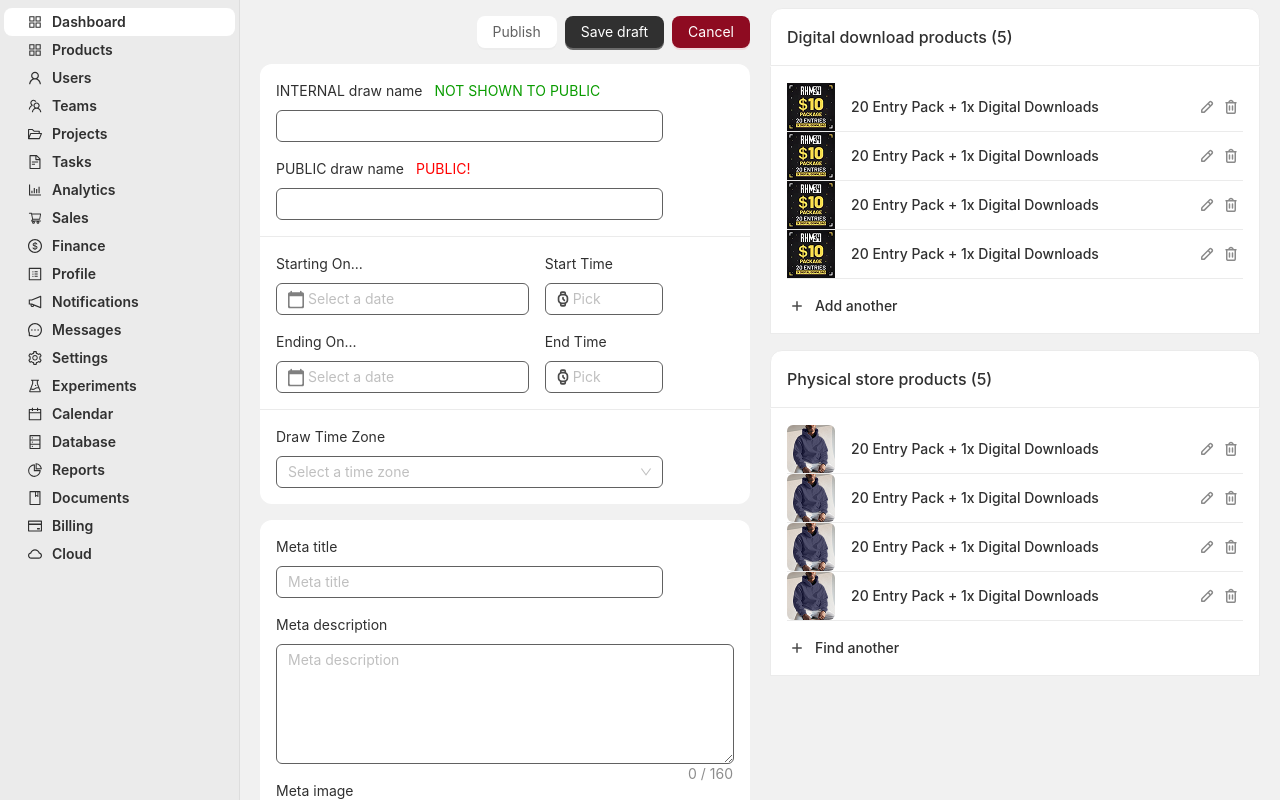
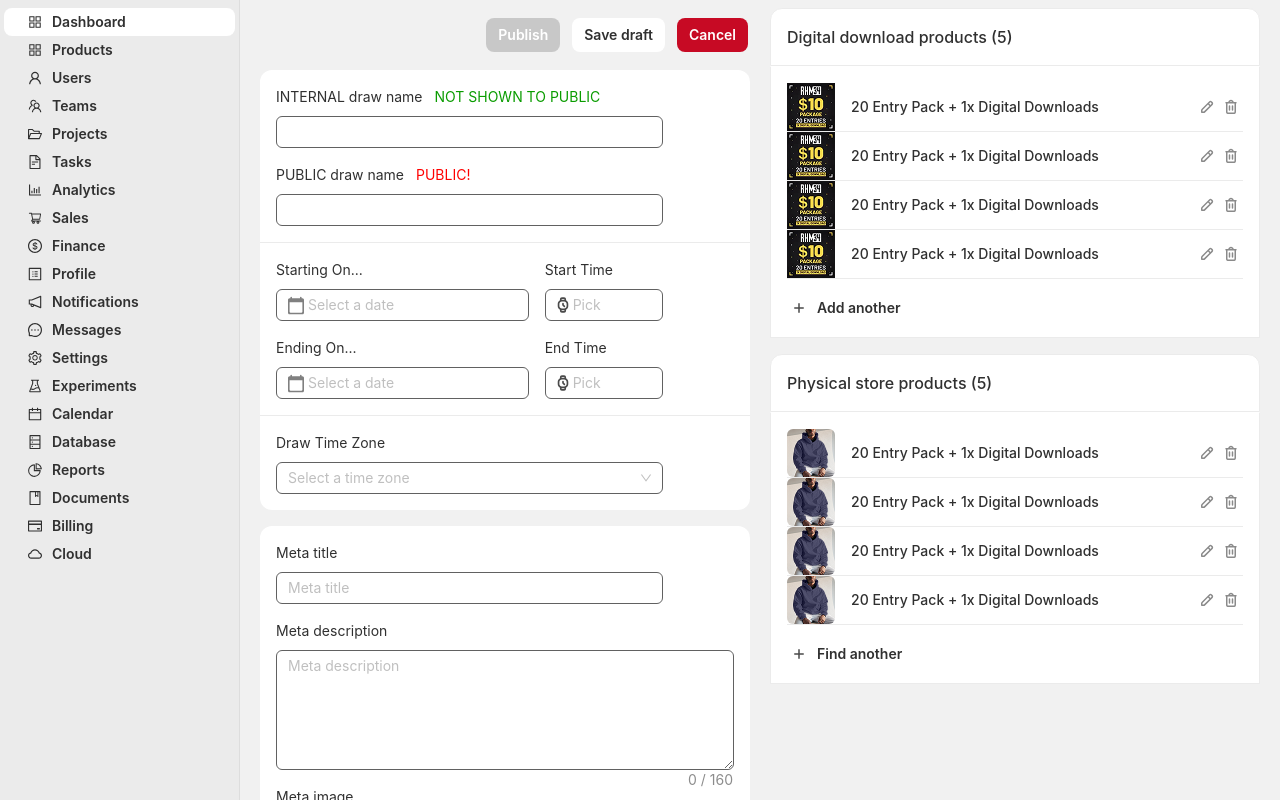
Before and after one commit to 12shoaib34/ramanous, a React (Vite) app: page /products in a window 1280 px wide. Built offline with nearby package versions, Linux system fonts and the light colour scheme; sample sign-in values are in the browser's storage.

Commit message:
button component fix

```diff
--- a/src/components/Button/Button.jsx
+++ b/src/components/Button/Button.jsx
@@ -1,27 +1,119 @@
 import React from "react";
 
 const Button = (props) => {
-  const { children, theme = "primary", ...rest } = props;
+  let {
+    children,
+    theme = "primary",
+    icon = null,
+    size = "",
+    padding = "",
+    rounded = "",
+    shape = "",
+    iconGap = "gap-2",
+    textColor = "",
+    loading = false,
+    disabled = false,
+    ...rest
+  } = props;
 
   const renderTheme = () => {
     const prefix =
-      "btn px-300 py-150 rounded-lg focus:outline-2 focus:outline-focus focus:outline-offset-[2px] m-0.5 disabled:bg-disabled disabled:text-disabled-text disabled:cursor-not-allowed disabled:border-none";
+      "m-0.5 disabled:cursor-not-allowed disabled:text-[#B5B5B5] disabled:border-none focus:shadow-active duration-200 font-semibold cursor-pointer";
 
     let getTheme = () => {
       switch (theme) {
         case "primary":
-          return "btn-primary bg-filled-brand text-filled-white hover:bg-hover-brand active:bg-active-brand active:text-filled-bg-text disabled:bg-disabled-brand disabled:text-brand-bg-disabled-text";
+          return "bg-button-primary hover:bg-button-primary-hover active:bg-button-primary-active disabled:bg-button-primary-disabled";
         case "secondary":
-          return "";
+          return "bg-button-secondary hover:bg-button-secondary-hover active:bg-button-secondary-active disabled:bg-button-secondary-disabled";
+        case "tertiary-primary":
+        case "tertiary-secondary":
+          return "bg-button-tertiary hover:bg-button-tertiary-hover active:bg-button-tertiary-active disabled:bg-button-tertiary-disabled";
+        case "light-primary":
+        case "light-secondary":
+          return "bg-transparent hover:bg-[#0000000D] active:bg-[#00000014] disabled:bg-transparent";
+
+        case "light":
+          return "bg-transparent active:opacity-70 hover:opacity-100 disabled:opacity-50 ";
       }
     };
 
-    return `${prefix} ${getTheme()}`;
+    const getColor = () => {
+      if (textColor) return textColor;
+
+      switch (theme) {
+        case "primary":
+        case "secondary":
+          return "text-white disabled:text-white";
+        case "tertiary-primary":
+          return "text-button-primary";
+        case "tertiary-secondary":
+          return "text-button-secondary";
+        case "light-primary":
+          return "text-button-primary";
+        case "light-secondary":
+          return "text-button-secondary";
+        default:
+          return "text-white";
+      }
+    };
+
+    const getSize = () => {
+      if (padding) return padding;
+
+      if (shape === "circle") {
+        switch (size) {
+          case "small":
+            return "px-100 py-100";
+          case "medium":
+            return "px-150 py-150";
+          case "large":
+            return "px-200 py-200";
+          case "fit":
+            return "p-0 leading-none focus:shadow-none";
+
+          default:
+            return "px-150 py-150 rounded-full";
+        }
+      } else {
+        switch (size) {
+          case "small":
+            return "px-100 py-50";
+          case "medium":
+            return "px-200 py-100";
+          case "large":
+            return "px-400 py-200";
+          case "fit":
+            return "p-0 leading-none";
+
+          default:
+            return "px-300 py-150";
+        }
+      }
+    };
+
+    const getShape = () => {
+      if (size === "fit") return "";
+      if (rounded && shape !== "circle") return rounded;
+
+      switch (shape) {
+        case "circle":
+          return "rounded-full";
+        case "square":
+          return "rounded-md";
+        default:
+          return "rounded-lg";
+      }
+    };
+
+    return `${prefix} ${getTheme()} ${getColor()} ${getSize()} ${getShape()}`.trim();
   };
 
   return (
-    <button {...rest} className={renderTheme()}>
-      {children}
+    <button disabled={disabled || loading} {...rest} className={`${renderTheme()}`}>
+      <span className={`flex items-center justify-center ${iconGap}`}>
+        {icon && icon} {children}
+      </span>
     </button>
   );
 };
--- a/src/components/index.js
+++ b/src/components/index.js
@@ -3,5 +3,6 @@ import Header from "./Header/Header";
 import AntDatePicker from "./AntDatePicker/AntDatePicker";
 import AntTimePicker from "./AntTimePicker/AntTimePicker";
 import ProductRow from "./ProductRow/ProductRow";
+import Button from "./Button/Button";
 
-export { Aside, Header, AntDatePicker, AntTimePicker, ProductRow };
+export { Aside, Header, AntDatePicker, AntTimePicker, ProductRow, Button };
--- a/src/index.css
+++ b/src/index.css
@@ -13,7 +13,7 @@
   --color-error: #8e0b21;
   --color-error-text: var(--color-primary);
   --color-focus: #005bd3;
-  --active-shadow: 0 0 0 1px #ffffff, 0 0 0 3px var(--color-focus);
+  --active-shadow: 0 0 0 2px #ffffff, 0 0 0 4px var(--color-focus);
 
   /* colors */
 
@@ -21,11 +21,51 @@
   --danger-hint: #ff0000;
   --whisper-gray: #ebebeb;
 
+  /* Button */
+
+  --button-primary: #303030;
+  --button-primary-hover: #1a1a1a;
+  --button-primary-active: #1a1a1a;
+  --button-primary-disabled: #0000002b;
+  --button-primary-selected: #303030;
+
+  --button-secondary: #c70a24;
+  --button-secondary-hover: #a30a24;
+  --button-secondary-active: #8e0b21;
+  --button-secondary-disabled: #0000002b;
+  --button-secondary-selected: #8e0b21;
+
+  --button-tertiary: #ffffff;
+  --button-tertiary-hover: #fafafa;
+  --button-tertiary-active: #f7f7f7;
+  --button-tertiary-disabled: #0000000d;
+  --button-tertiary-selected: #cccccc;
+
   /* components variables */
 
   --color-input-border: #8a8a8a;
   --hover-input-border-color: #616161;
   --active-input-border-color: #1a1a1a;
+
+  /* spading */
+
+  --spacing-primary: 12px;
+  --spacing-secondary: 16px;
+  --spacing-50: 2px;
+  --spacing-75: 3px;
+  --spacing-100: 4px;
+  --spacing-125: 5px;
+  --spacing-150: 6px;
+  --spacing-175: 7px;
+  --spacing-200: 8px;
+  --spacing-225: 9px;
+  --spacing-250: 10px;
+  --spacing-275: 11px;
+  --spacing-300: 12px;
+  --spacing-325: 13px;
+  --spacing-350: 14px;
+  --spacing-375: 15px;
+  --spacing-400: 16px;
 
   /* extra */
 
@@ -47,9 +87,46 @@
 
   --shadow-active: var(--active-shadow);
 
+  /* Button */
+
+  --color-button-primary: var(--button-primary);
+  --color-button-primary-hover: var(--button-primary-hover);
+  --color-button-primary-active: var(--button-primary-active);
+  --color-button-primary-disabled: var(--button-primary-disabled);
+  --color-button-primary-selected: var(--button-primary-selected);
+
+  --color-button-secondary: var(--button-secondary);
+  --color-button-secondary-hover: var(--button-secondary-hover);
+  --color-button-secondary-active: var(--button-secondary-active);
+  --color-button-secondary-disabled: var(--button-secondary-disabled);
+  --color-button-secondary-selected: var(--button-secondary-selected);
+
+  --color-button-tertiary: var(--button-tertiary);
+  --color-button-tertiary-hover: var(--button-tertiary-hover);
+  --color-button-tertiary-active: var(--button-tertiary-active);
+  --color-button-tertiary-disabled: var(--button-tertiary-disabled);
+  --color-button-tertiary-selected: var(--button-tertiary-selected);
+
   /* extra */
 
   --spacing-form-item-spacing: var(--form-item-spacing);
+  --spacing-primary: var(--spacing-primary);
+  --spacing-secondary: var(--spacing-secondary);
+  --spacing-50: var(--spacing-50);
+  --spacing-75: var(--spacing-75);
+  --spacing-100: var(--spacing-100);
+  --spacing-125: var(--spacing-125);
+  --spacing-150: var(--spacing-150);
+  --spacing-175: var(--spacing-175);
+  --spacing-200: var(--spacing-200);
+  --spacing-225: var(--spacing-225);
+  --spacing-250: var(--spacing-250);
+  --spacing-275: var(--spacing-275);
+  --spacing-300: var(--spacing-300);
+  --spacing-325: var(--spacing-325);
+  --spacing-350: var(--spacing-350);
+  --spacing-375: var(--spacing-375);
+  --spacing-400: var(--spacing-400);
 }
 
 body {
--- a/src/screens/products/products.jsx
+++ b/src/screens/products/products.jsx
@@ -1,7 +1,7 @@
-import { Button, Checkbox, Form, Input, InputNumber, Select, Space, Upload } from "antd";
+import { Checkbox, Form, Input, InputNumber, Select, Space, Upload } from "antd";
 import ImgCrop from "antd-img-crop";
 import React from "react";
-import { AntDatePicker, AntTimePicker, ProductRow } from "../../components";
+import { AntDatePicker, AntTimePicker, ProductRow, Button } from "../../components";
 import DeleteIcon from "../../icons/DeleteIcon";
 import PlusIcon from "../../icons/PlusIcon";
 import SearchIcon from "../../icons/SearchIcon";
@@ -178,7 +178,7 @@ const Products = (props) => {
                   <Container>
                     <div className="flex items-center justify-between mb-form-item-spacing">
                       <h3 className="font-medium">Australia</h3>
-                      <Button size="small" type="link" shape="circle" icon={<DeleteIcon />} />
+                      <Button shape="circle" size="fit" theme="light" icon={<DeleteIcon />} />
                     </div>
                   </Container>
                   <Container divider>
@@ -253,11 +253,11 @@ const Products = (props) => {
               <ProductRow data={{ url: "/public/images/RamanousShopifyProducts_1.png" }} />
               <ProductRow data={{ url: "/public/images/RamanousShopifyProducts_1.png" }} />
               <ProductRow data={{ url: "/public/images/RamanousShopifyProducts_1.png" }} />
+
               <div className="flex items-center mt-form-item-spacing">
-                <span className="flex gap-2 items-center cursor-pointer">
-                  <PlusIcon />
-                  <span className="text-primary font-medium">Add another</span>
-                </span>
+                <Button rounded="rounded-sm" padding="pr-1" icon={<PlusIcon />} theme="tertiary-primary">
+                  Add another
+                </Button>
               </div>
             </Container>
           </SectionWithTitle>
@@ -269,10 +269,9 @@ const Products = (props) => {
               <ProductRow imageClassName="rounded-md" data={{ url: "/public/images/hoddie.png" }} />
               <ProductRow imageClassName="rounded-md" data={{ url: "/public/images/hoddie.png" }} />
               <div className="flex items-center mt-form-item-spacing">
-                <span className="flex gap-2 items-center cursor-pointer">
-                  <PlusIcon />
-                  <span className="text-primary font-medium">Find another</span>
-                </span>
+                <Button rounded="rounded-sm" padding="pr-1" icon={<PlusIcon />} theme="tertiary-primary">
+                  Find another
+                </Button>
               </div>
             </Container>
           </SectionWithTitle>
@@ -286,9 +285,11 @@ export default Products;
 const FormHeader = () => {
   return (
     <div className="flex justify-end items-center pt-2 pb-4 gap-2">
-      <Button type="default">Publish</Button>
-      <Button type="primary">Save draft</Button>
-      <Button type="primary" danger>
+      <Button disabled theme="primary">
+        Publish
+      </Button>
+      <Button theme="tertiary-primary">Save draft</Button>
+      <Button theme="secondary" danger>
         Cancel
       </Button>
     </div>
--- a/src/text.css
+++ b/src/text.css
@@ -69,6 +69,8 @@
   /* <---! Spacing !---> */
   --spacing-primary: 12px;
   --spacing-secondary: 16px;
+  --spacing-50: 2px;
+  --spacing-75: 3px;
   --spacing-100: 4px;
   --spacing-125: 5px;
   --spacing-150: 6px;
@@ -189,6 +191,7 @@
   /* Spacing */
   --gap-primary-gap: var(--spacing-primary);
   --gap-secondary-gap: var(--spacing-secondary);
+  --
   --gap-100: var(--spacing-100);
   --gap-125: var(--spacing-125);
   --gap-150: var(--spacing-150);
```
